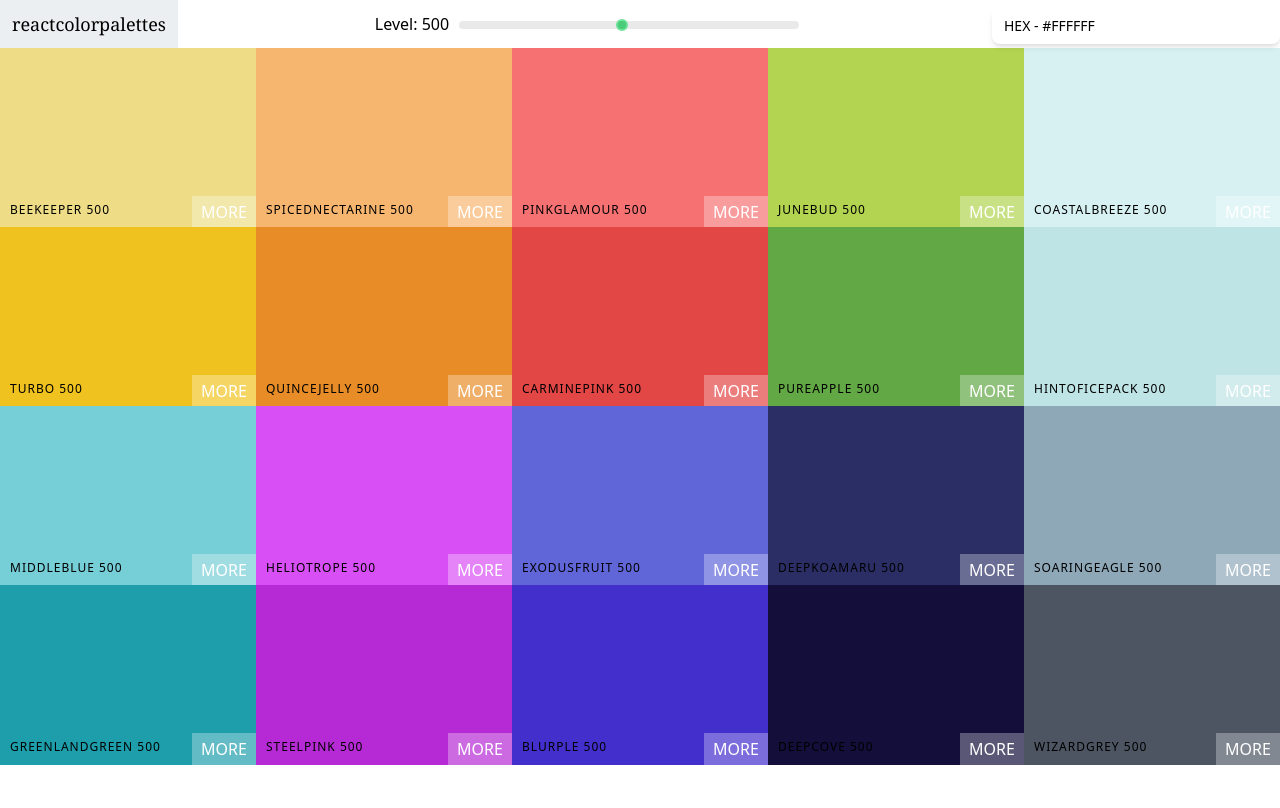
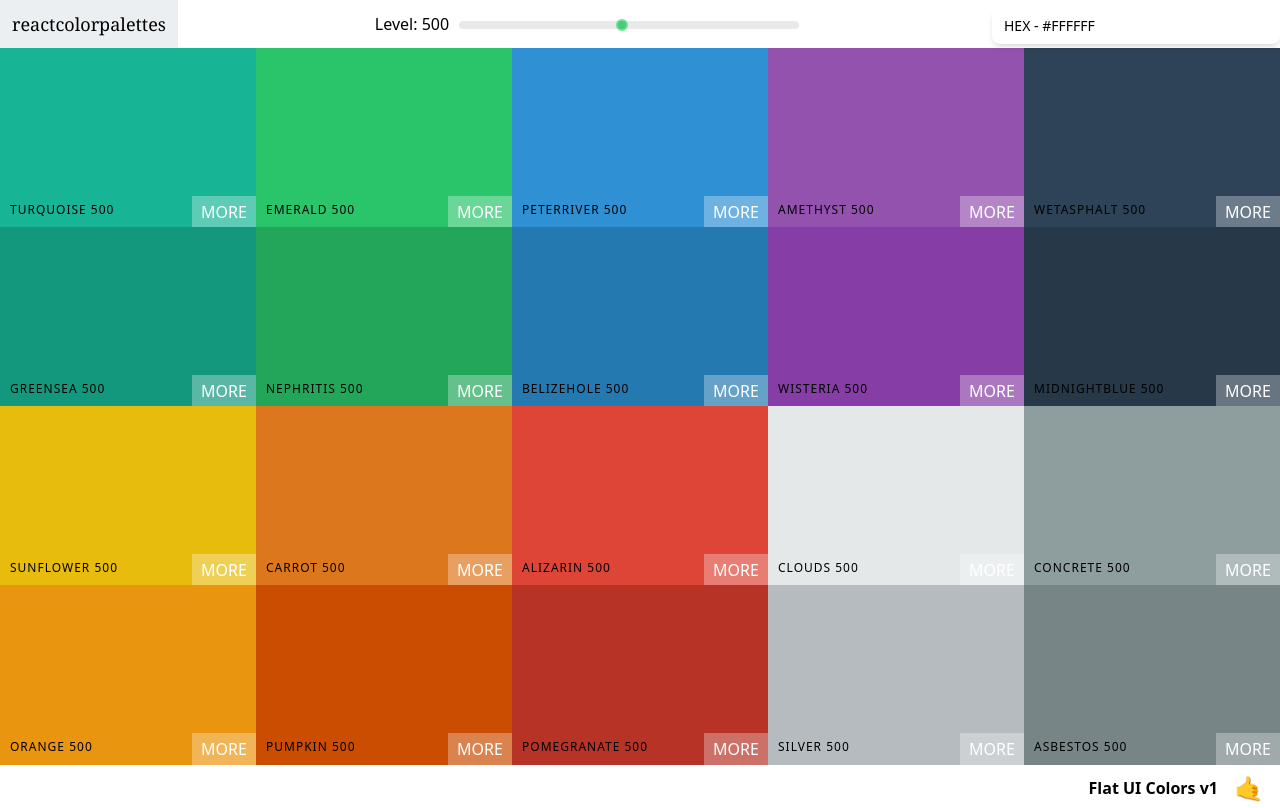
Before and after one commit to arzivre/color-palettes, a React (Vite) app: page / in a window 1280 px wide. Built offline with nearby package versions, Linux system fonts and the light colour scheme.

Commit message:
Add palette footer

```diff
--- a/src/App.tsx
+++ b/src/App.tsx
@@ -5,7 +5,7 @@ import { generatePalette } from './colorHelpers'
 export default function App() {
   return (
     <div>
-      <Palette generatedPalette={generatePalette(seedColors[4])} />
+      <Palette generatedPalette={generatePalette(seedColors[1])} />
     </div>
   )
 }
--- a/src/components/Palette.tsx
+++ b/src/components/Palette.tsx
@@ -51,7 +51,12 @@ const Palette = ({ generatedPalette }: Props) => {
         colorsType={colorsType}
       />
       <div className='h-[90%]'>{colorBoxes}</div>
-      {/* Footer */}
+      <footer className='flex h-[5vh] items-center justify-end bg-white font-bold'>
+        {generatedPalette.paletteName}
+        <span className='mx-[1rem] my-0 text-[1.5rem]'>
+          {generatedPalette.emoji}
+        </span>
+      </footer>
     </div>
   )
 }
```
